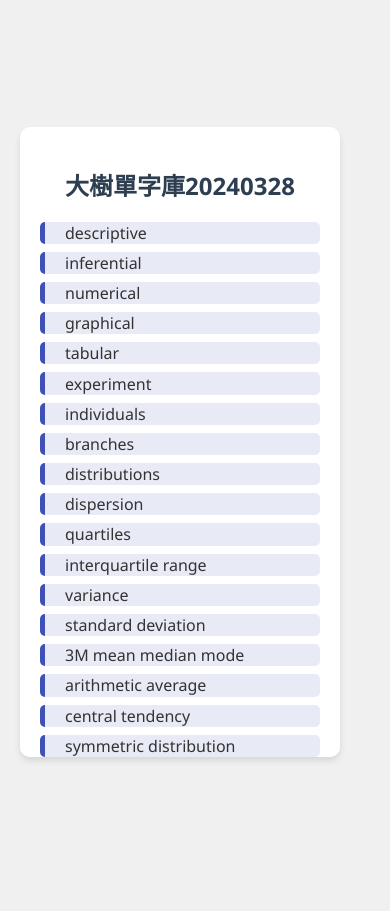
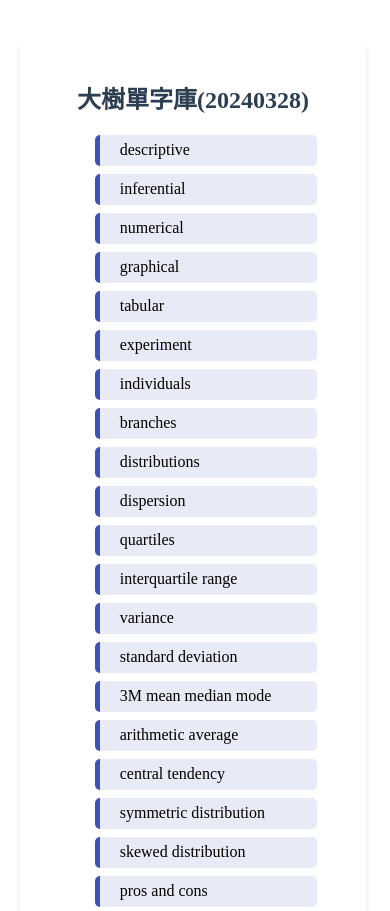
Before and after one commit to machi1007/voc1, a plain HTML site: page index.html in a window 390 px wide. Shown: the top 911 px of the page. Before the commit the page ends 884 px from the top, so only its background shows below. Drawn offline with Linux system fonts and the light colour scheme.

Commit message:
Update index.html

```diff
--- a/index.html
+++ b/index.html
@@ -7,23 +7,44 @@
     <style>
 
 body {
-    font-family: 'Segoe UI', Tahoma, Geneva, Verdana, sans-serif;
-    background-color: #f0f0f0;
+    display: flex;
+    justify-content: center; /* 水平居中 */
+    align-items: flex-start; /* 避免內容被剪裁 */
+    min-height: 100vh;
+    padding: 0;
     margin: 0;
-    padding: 0;
-    display: flex;
-    justify-content: center;
-    align-items: flex-start; /* 更改自 'center' 至 'flex-start' */
-    min-height: 100vh; /* 從 'height: 100vh;' 更改至 'min-height: 100vh;' */
-    color: #333;
 }
 
 #word-list-container {
-            width: 80%;
+    width: 90%; /* Adjust the width to a percentage of the viewport width */
+    max-width: 1200px; /* Increase max-width to allow the container to be wider on larger screens */
+    min-width: 300px; /* Optional: Ensure the container doesn't get too narrow on smaller screens */
     background-color: #fff;
     padding: 20px;
+    margin: 20px auto; /* Maintain centering and add vertical margin */
     border-radius: 10px;
     box-shadow: 0 4px 6px rgba(0, 0, 0, 0.1);
+    display: flex;
+    flex-direction: column;
+    align-items: center; /* Align items to center for consistency */
+}
+
+.word-item {
+    width: 90%; /* 給定一個寬度，以便在容器中擴展 */
+    min-height: 30px; /* 可以根據需要調整，確保即使內容少時也有基本的高度 */
+    margin-bottom: 8px;
+    padding: 0.5px 20px; /* 根據需要調整 */
+    border-left: 5px solid #3f51b5;
+    background-color: #e8eaf6;
+    border-radius: 5px;
+    display: flex;
+    justify-content: space-between; /* 確保內容分布均勻 */
+    align-items: center; /* 垂直居中 */
+}
+
+.word-item:hover {
+    transform: scale(1.02);
+    background-color: #c5cae9;
 }
 
         h2 {
@@ -32,22 +53,6 @@ body {
             margin-bottom: 20px;
         }
 
-        .word-item {
-            background-color: #e8eaf6;
-            border-left: 5px solid #3f51b5;
-            margin-bottom: 8px;
-            padding: 0.1px 20px;
-            border-radius: 5px;
-            display: flex;
-            justify-content: space-between;
-            align-items: center;
-            transition: transform 0.2s ease-in-out;
-        }
-
-        .word-item:hover {
-            transform: scale(1.02);
-            background-color: #c5cae9;
-        }
 
         .word-item:last-child {
             margin-bottom: 0;
@@ -65,33 +70,21 @@ body {
                 flex-direction: column;
             }
 
-#word-list-container {
-    width: 80%;
-    max-width: 600px;
-    max-height: 70vh; /* Set maximum height */
-    overflow: auto; /* Enable scrolling for overflow content */
-    background-color: #fff;
-    padding: 20px;
-    border-radius: 10px;
-    box-shadow: 0 4px 6px rgba(0, 0, 0, 0.1);
-}
 
         }
     </style>
 </head>
 <body>
 
+<div id="content-wrapper">
     <div id="word-list-container">
-    <h2>大樹單字庫20240328</h2>
+        <h2>大樹單字庫(20240328)</h2>
         <div id="word-list"></div>
+    </div>
 </div>
 
 <script>
-    const wordsString = `
-
-    descriptive; inferential; numerical; graphical; tabular; experiment; individuals; branches; distributions; dispersion; quartiles; interquartile range; variance; standard deviation; 3M mean median mode; arithmetic average; central tendency; symmetric distribution; skewed distribution; pros and cons; Rule of Thumb; heterogeneity; deriving; procedures; agglomerative; divisive; significant; semicolon;
-
-    `; // Your words and phrases here, separated by semicolons
+    const wordsString = `descriptive; inferential; numerical; graphical; tabular; experiment; individuals; branches; distributions; dispersion; quartiles; interquartile range; variance; standard deviation; 3M mean median mode; arithmetic average; central tendency; symmetric distribution; skewed distribution; pros and cons; Rule of Thumb; heterogeneity; deriving; procedures; agglomerative; divisive; significant; semicolon;`; // Your words and phrases here, separated by semicolons
     const words = wordsString.split(';').filter(Boolean); // Use semicolon as separator
 
     function renderWords() {
```
Lines whose indentation alone changed are shown as unchanged.
